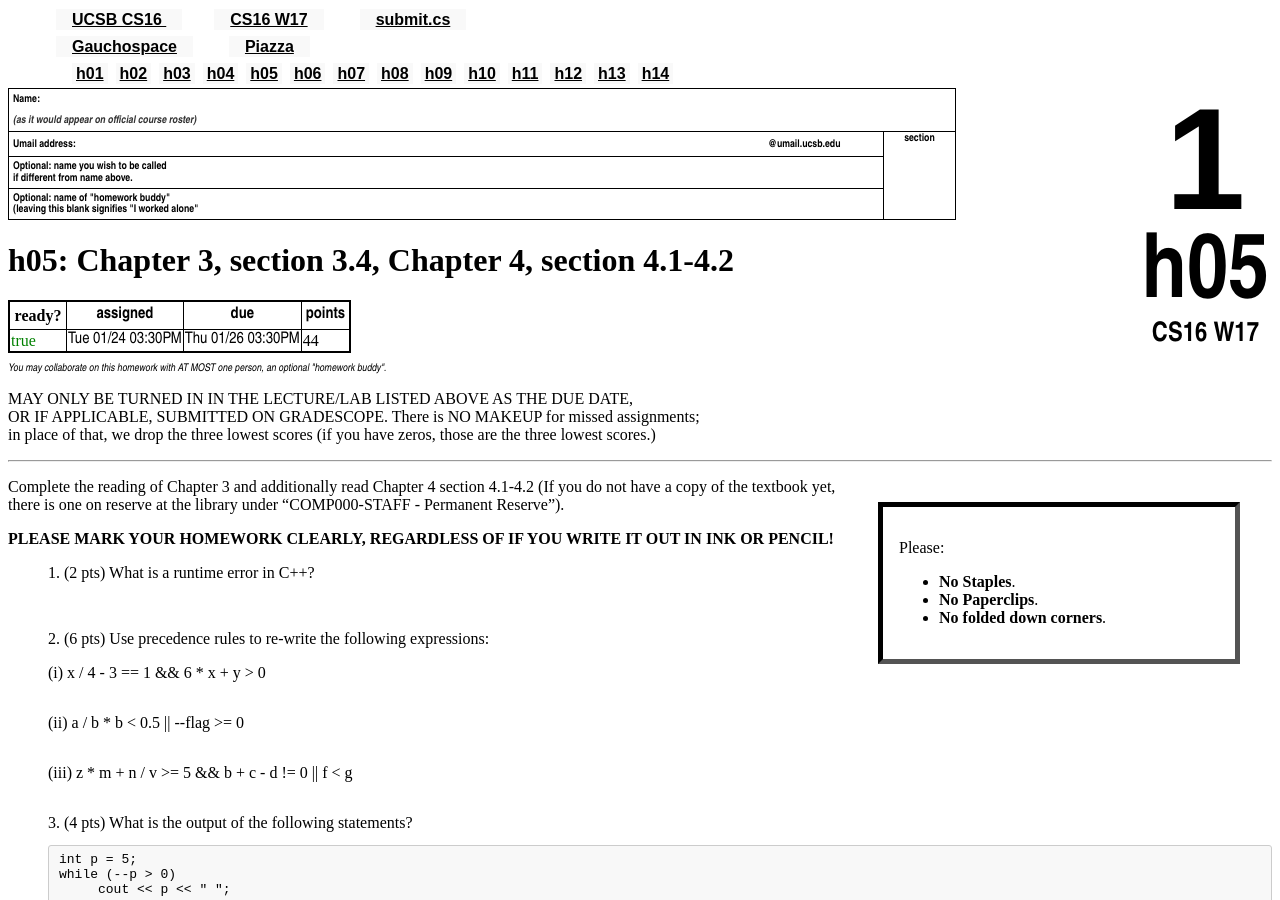
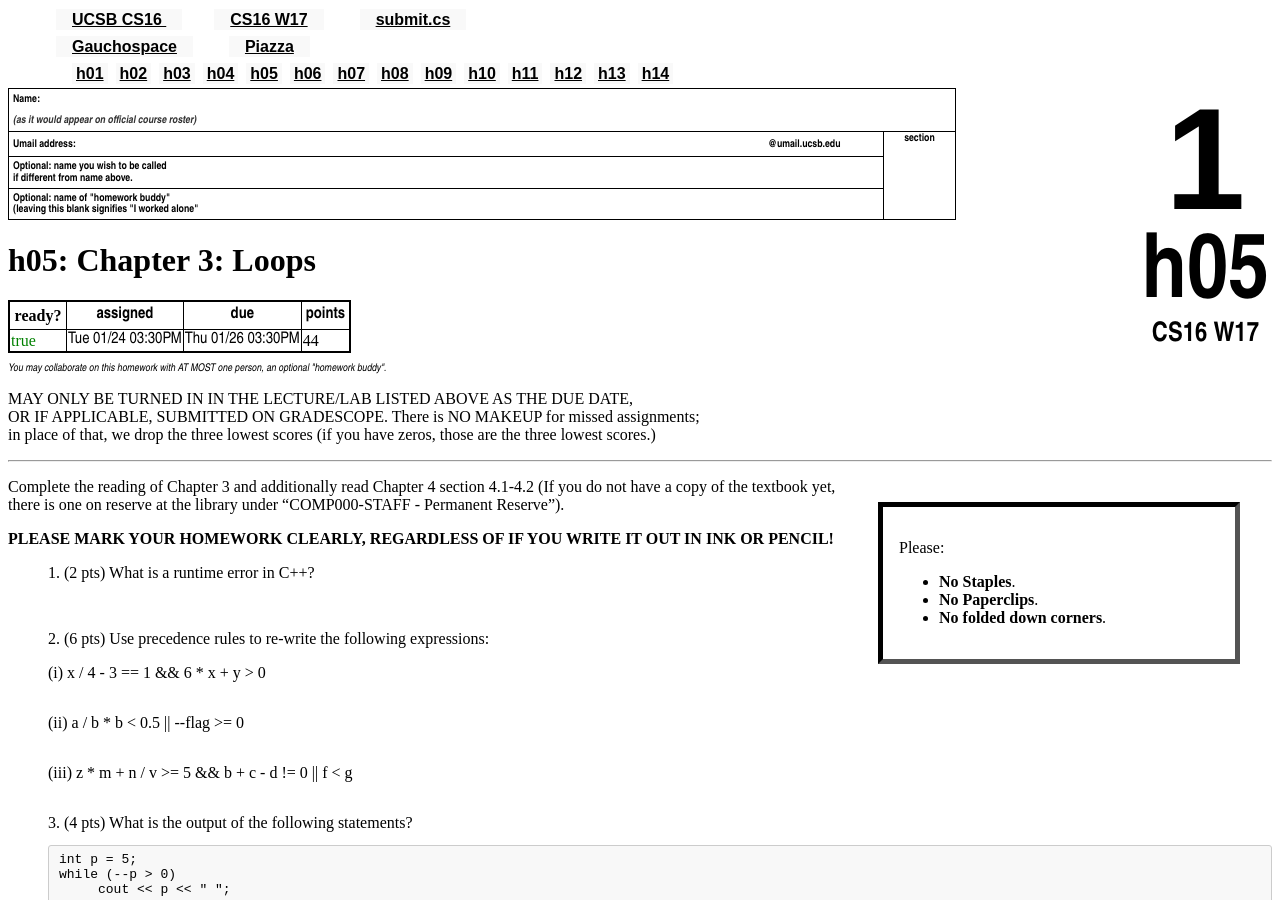
Before and after one commit to ucsb-cs32-s17/ucsb-cs32-s17.github.io, a Jekyll site: the page built from _hwk/h05.md, in a window 1280 px wide and 900 px high. Built offline with Jekyll 4.4.1, drawn with Linux system fonts in a browser that asks for light colours.

Commit message:
hw titles

```diff
--- a/_hwk/h05.md
+++ b/_hwk/h05.md
@@ -1,6 +1,6 @@
 ---
 num: "h05"
-desc: "Chapter 3, section 3.4, Chapter 4, section 4.1-4.2 "
+desc: "Chapter 3: Loops"
 ready: true
 assigned: 2017-01-24 15:30:00.00-8:00
 due: 2017-01-26 15:30:00.00-8:00
```
